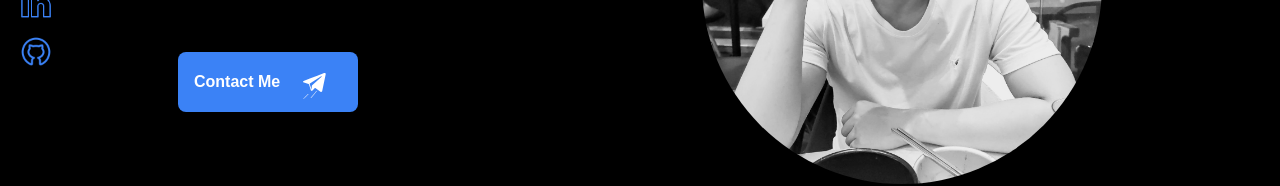
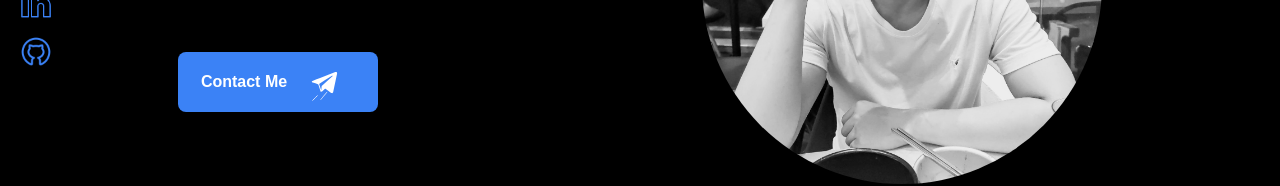
Before and after one commit to KienHaVan/My_Personal_Portfolio, a React (Create React App) app: page / in a window 1280 px wide. Shown: the part 356-542 px from the top of the page. Built offline with nearby package versions, Linux system fonts and the light colour scheme.

Commit message:
animation4

```diff
--- a/src/components/Project/ProjectItem.js
+++ b/src/components/Project/ProjectItem.js
@@ -14,7 +14,7 @@ function ProjectItem() {
           typesetting industry. Lorem Ipsum has been the industry's standard
           dummy text ever since the 1500s
         </h2>
-        <Button title="View Project" icon={Images.VIEWING} />
+        <Button title="View Project" icon={Images.VIEWING} size={60} />
       </div>
       <div className="w-[50%] mobile:w-full">
         <img
--- a/src/components/button/Button.js
+++ b/src/components/button/Button.js
@@ -1,6 +1,5 @@
 import React from "react";
 import { Images } from "../../assets";
-// import Lottie from "react-lottie";
 import Lottie from "react-lottie-player";
 
 function Button({
@@ -9,25 +8,14 @@ function Button({
   onClick = () => {},
   size = 60,
 }) {
-  // const defaultOptions = {
-  //   loop: true,
-  //   autoplay: true,
-  //   animationData: icon,
-  //   rendererSettings: {
-  //     preserveAspectRatio: "xMidYMid slice",
-  //   },
-  // };
   return (
     <div className="btn-primary" onClick={onClick}>
-      <p className="flex-shrink-0">{title}</p>
-      {/* <img src={icon} className="w-[24px] h-[24px]" alt="" /> */}
-      {/* <Lottie options={defaultOptions} height={size} width={size} />
-       */}
+      <p>{title}</p>
       <Lottie
         loop
         animationData={icon}
         play
-        style={{ width: 150, height: 150 }}
+        style={{ width: size, height: size }}
       />
     </div>
   );
--- a/src/index.scss
+++ b/src/index.scss
@@ -34,7 +34,7 @@
     overflow: hidden;
   }
   .btn-primary {
-    @apply px-4 py-3 flex items-center justify-center gap-2 h-[60px] w-[180px] cursor-pointer bg-blue-500 text-white font-semibold rounded-lg shadow-md hover:bg-blue-700 focus:outline-none focus:ring-2 focus:ring-blue-400 focus:ring-opacity-75;
+    @apply px-4 py-3 flex items-center justify-center gap-2 h-[60px] w-[200px] cursor-pointer bg-blue-500 text-white font-semibold rounded-lg shadow-md hover:bg-blue-700 focus:outline-none focus:ring-2 focus:ring-blue-400 focus:ring-opacity-75;
   }
   .banner-social-laptop {
     @apply flex-row -bottom-16 left-auto;
```
